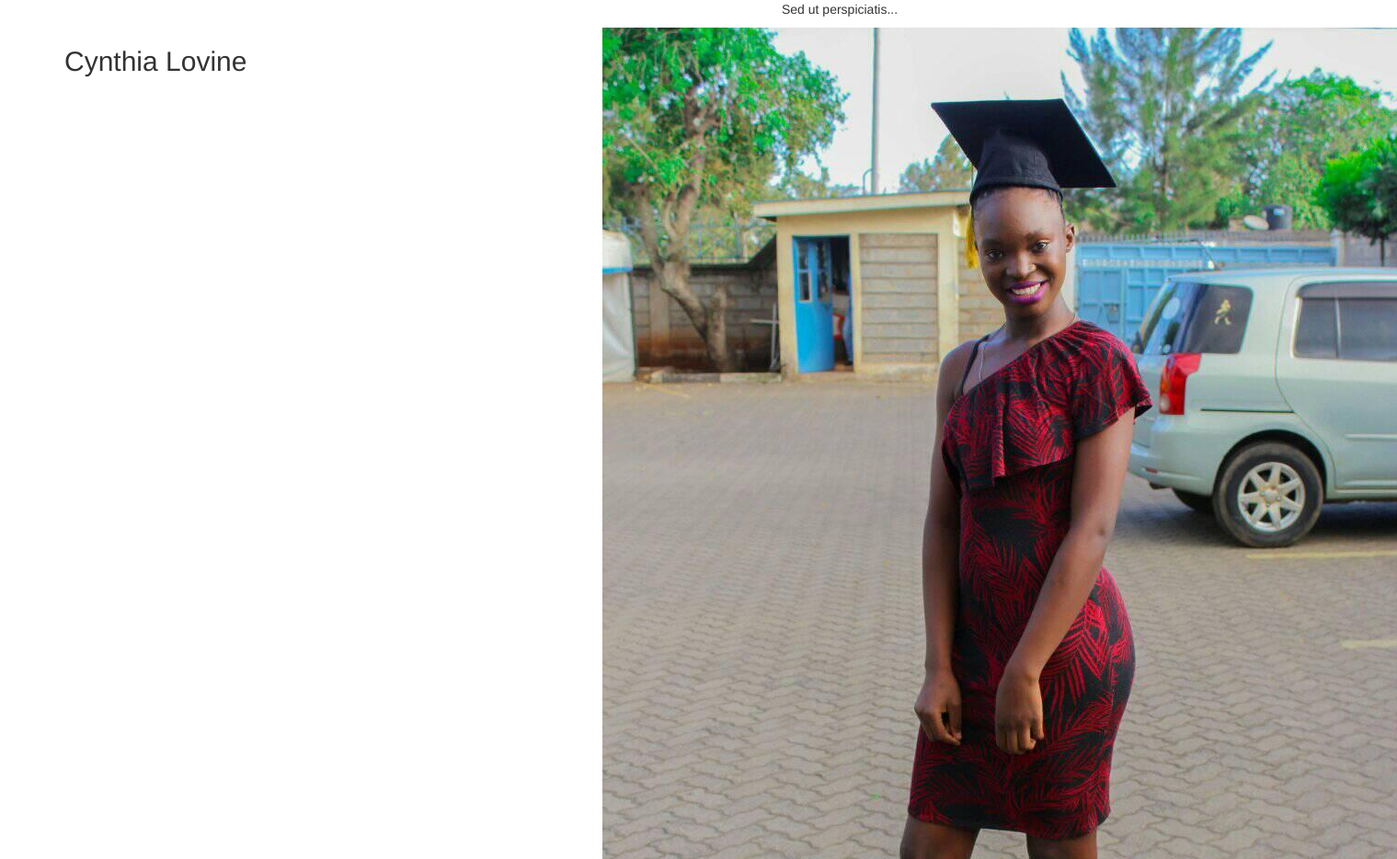
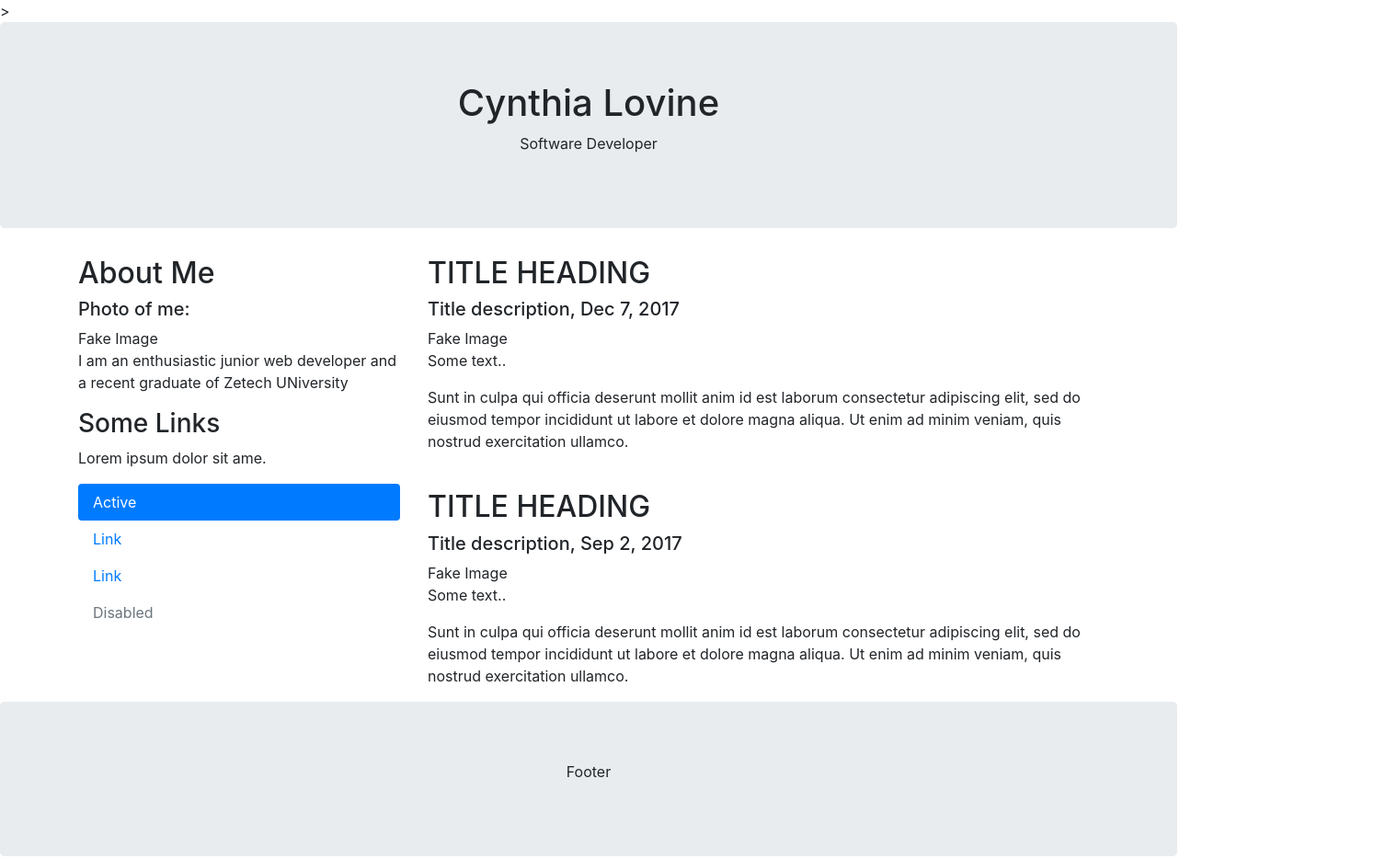
Before and after one commit to L0VINE/Portfolio-Landing-page, a plain HTML site: page index.html in a window 1280 px wide. Shown: the top 934 px of the page at 92% size, 1519 px wide, since content can reach past the window. Drawn offline with nearby package versions, Linux system fonts and the light colour scheme.

Commit message:
Added the Bout me section

```diff
--- a/index.html
+++ b/index.html
@@ -4,39 +4,61 @@
     <meta charset="UTF-8">
     <meta http-equiv="X-UA-Compatible" content="IE=edge">
     <meta name="viewport" content="width=device-width, initial-scale=1.0">
-    <link rel="stylesheet" href="https://maxcdn.bootstrapcdn.com/bootstrap/3.4.1/css/bootstrap.min.css">
+    <link rel="stylesheet" href="https://maxcdn.bootstrapcdn.com/bootstrap/4.5.2/css/bootstrap.min.css">>
   <link rel="stylesheet" href="style.css">
     <title>POrtfolio</title>
 </head>
 <body>
-    <div class="container">
-        <div class="main">
+
+    <div class="jumbotron text-center" style="margin-bottom:0">
+      <h1>Cynthia Lovine</h1>
+      <p>Software Developer </p>
+    </div>
+
+    <div class="container" style="margin-top:30px">
       <div class="row">
+        <div class="col-sm-4">
+          <h2>About Me</h2>
+          <h5>Photo of me:</h5>
+          <div class="fakeimg">Fake Image</div>
+          <p>I am an enthusiastic junior web developer and a recent graduate of Zetech UNiversity</p>
+          <h3>Some Links</h3>
+          <p>Lorem ipsum dolor sit ame.</p>
+          <ul class="nav nav-pills flex-column">
+            <li class="nav-item">
+              <a class="nav-link active" href="#">Active</a>
+            </li>
+            <li class="nav-item">
+              <a class="nav-link" href="#">Link</a>
+            </li>
+            <li class="nav-item">
+              <a class="nav-link" href="#">Link</a>
+            </li>
+            <li class="nav-item">
+              <a class="nav-link disabled" href="#">Disabled</a>
+            </li>
+          </ul>
+          <hr class="d-sm-none">
+        </div>
         <div class="col-sm-8">
-                </div>
-                <div class="col-sm-4" >
-                  <p>Sed ut perspiciatis...</p>
-                </div>
-              </div>
-            <div class= "minor">
-                <div class="row">
-                    <div class="col-sm-6">
-                        <h2>Cynthia Lovine</h2>
-                    </div>
-                    <div class="col-sm-6" >
-                      <img src="images/Cindy.jpg" alt="A lady">
-                    </div>
-                    <div>
-                        <div class="row">
-                            <div class="col-sm-6">
-                                <h2>My Biography</h2>
-                            </div>
-                            <div class="col-sm-6" >
-                              <p>Lorem ipsum dolor sit amet consectetur adipisicing elit. Soluta minus et sint quaerat nostrum quia, eaque tenetur asperiores labore velit, pariatur debitis omnis perferendis quas aliquid facere voluptatum, iure veniam?</p>
-                            </div
+          <h2>TITLE HEADING</h2>
+          <h5>Title description, Dec 7, 2017</h5>
+          <div class="fakeimg">Fake Image</div>
+          <p>Some text..</p>
+          <p>Sunt in culpa qui officia deserunt mollit anim id est laborum consectetur adipiscing elit, sed do eiusmod tempor incididunt ut labore et dolore magna aliqua. Ut enim ad minim veniam, quis nostrud exercitation ullamco.</p>
+          <br>
+          <h2>TITLE HEADING</h2>
+          <h5>Title description, Sep 2, 2017</h5>
+          <div class="fakeimg">Fake Image</div>
+          <p>Some text..</p>
+          <p>Sunt in culpa qui officia deserunt mollit anim id est laborum consectetur adipiscing elit, sed do eiusmod tempor incididunt ut labore et dolore magna aliqua. Ut enim ad minim veniam, quis nostrud exercitation ullamco.</p>
         </div>
       </div>
     </div>
+
+    <div class="jumbotron text-center" style="margin-bottom:0">
+      <p>Footer</p>
     </div>
+
     </body>
     </html>
```
Lines whose indentation alone changed are shown as unchanged.
